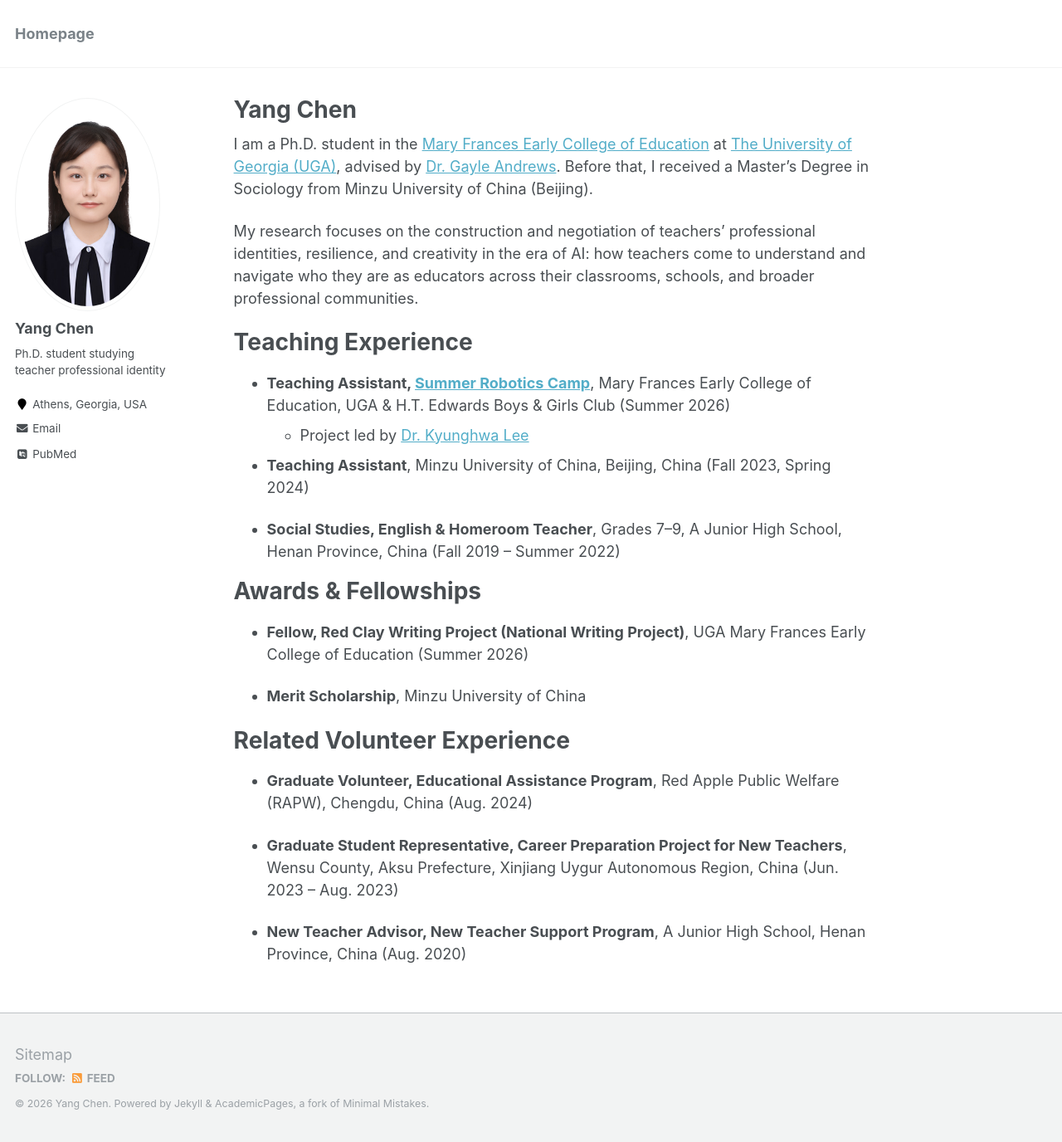
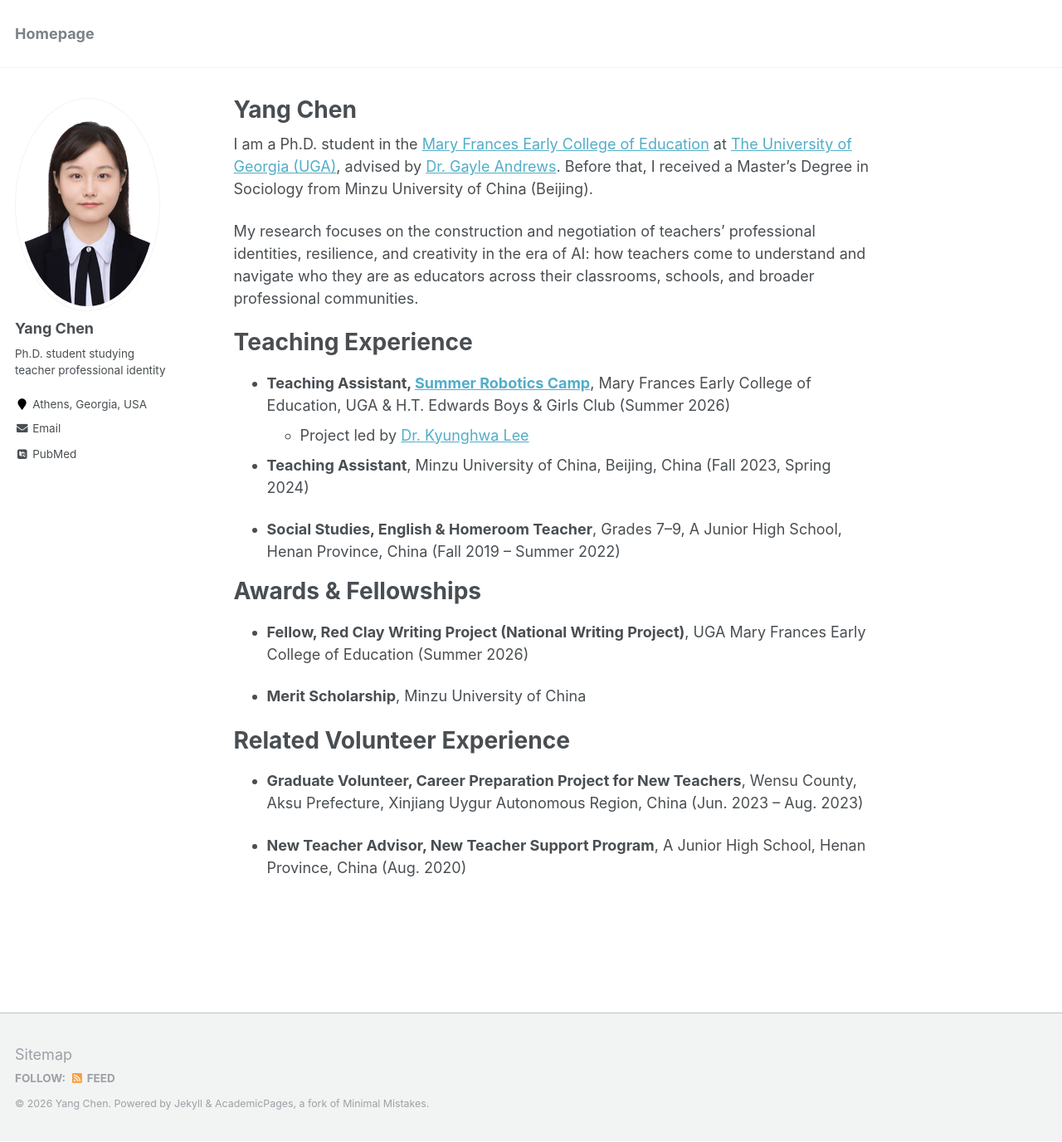
Before and after one commit to yangchen1692/yangchen1692.github.io, a Jekyll site: the page built from _pages/about.md, in a window 1280 px wide and 1376 px high. Shown: the whole window at 83% size. Built offline with Jekyll 4.4.1, drawn with Linux system fonts in a browser that asks for light colours; some web fonts are replaced.

Commit message:
Trim volunteer experience section
Co-Authored-By: Claude Sonnet 4.6 <noreply@anthropic.com>

```diff
--- a/_pages/about.md
+++ b/_pages/about.md
@@ -39,10 +39,7 @@ Awards & Fellowships
 Related Volunteer Experience
 ======
 
-- **Graduate Volunteer, Educational Assistance Program**, Red Apple Public Welfare (RAPW), Chengdu, China (Aug. 2024)
-
-
-- **Graduate Student Representative, Career Preparation Project for New Teachers**, Wensu County, Aksu Prefecture, Xinjiang Uygur Autonomous Region, China (Jun. 2023 – Aug. 2023)
+- **Graduate Volunteer, Career Preparation Project for New Teachers**, Wensu County, Aksu Prefecture, Xinjiang Uygur Autonomous Region, China (Jun. 2023 – Aug. 2023)
 
 
 - **New Teacher Advisor, New Teacher Support Program**, A Junior High School, Henan Province, China (Aug. 2020)
```
